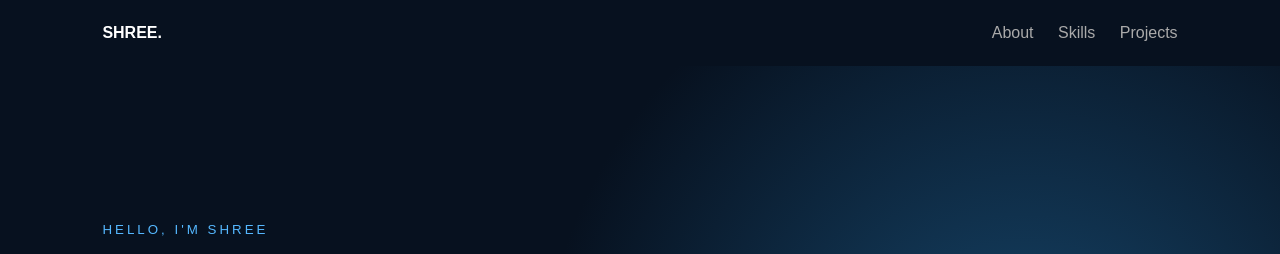
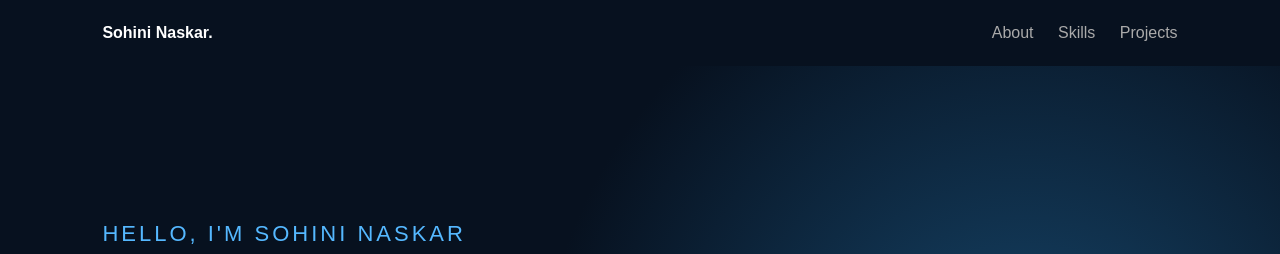
Before and after one commit to Sohini-17/Python-Projects, a plain HTML site: page index.html in a window 1280 px wide. Shown: the top 254 px of the page. Drawn offline with Linux system fonts and the light colour scheme.

Commit message:
Update index.html

```diff
--- a/index.html
+++ b/index.html
@@ -3,7 +3,7 @@
 <head>
 <meta charset="UTF-8">
 <meta name="viewport" content="width=device-width, initial-scale=1.0">
-<title>Shree | Biotechnology × AI</title>
+<title>Sohini Naskar | Biotechnology × AI</title>
 
 <style>
 *{box-sizing:border-box;margin:0}
@@ -32,7 +32,7 @@ footer{text-align:center;padding:25px;color:#71869a;border-top:1px solid #193650
 <body>
 
 <nav>
-<b>SHREE.</b>
+<b>Sohini Naskar.</b>
 <div>
 <a href="#about">About</a>
 <a href="#skills">Skills</a>
@@ -41,7 +41,7 @@ footer{text-align:center;padding:25px;color:#71869a;border-top:1px solid #193650
 </nav>
 
 <header class="hero">
-<small>HELLO, I'M SHREE</small>
+<small style="font-size:22px">HELLO, I'M SOHINI NASKAR</small>
 <h1>BIOTECH<br><span>× AI</span></h1>
 <p>Biotechnology & AI student exploring Python, data science and computational biology.</p>
 <a class="btn" href="https://github.com/Sohini-17">GitHub →</a>
```
